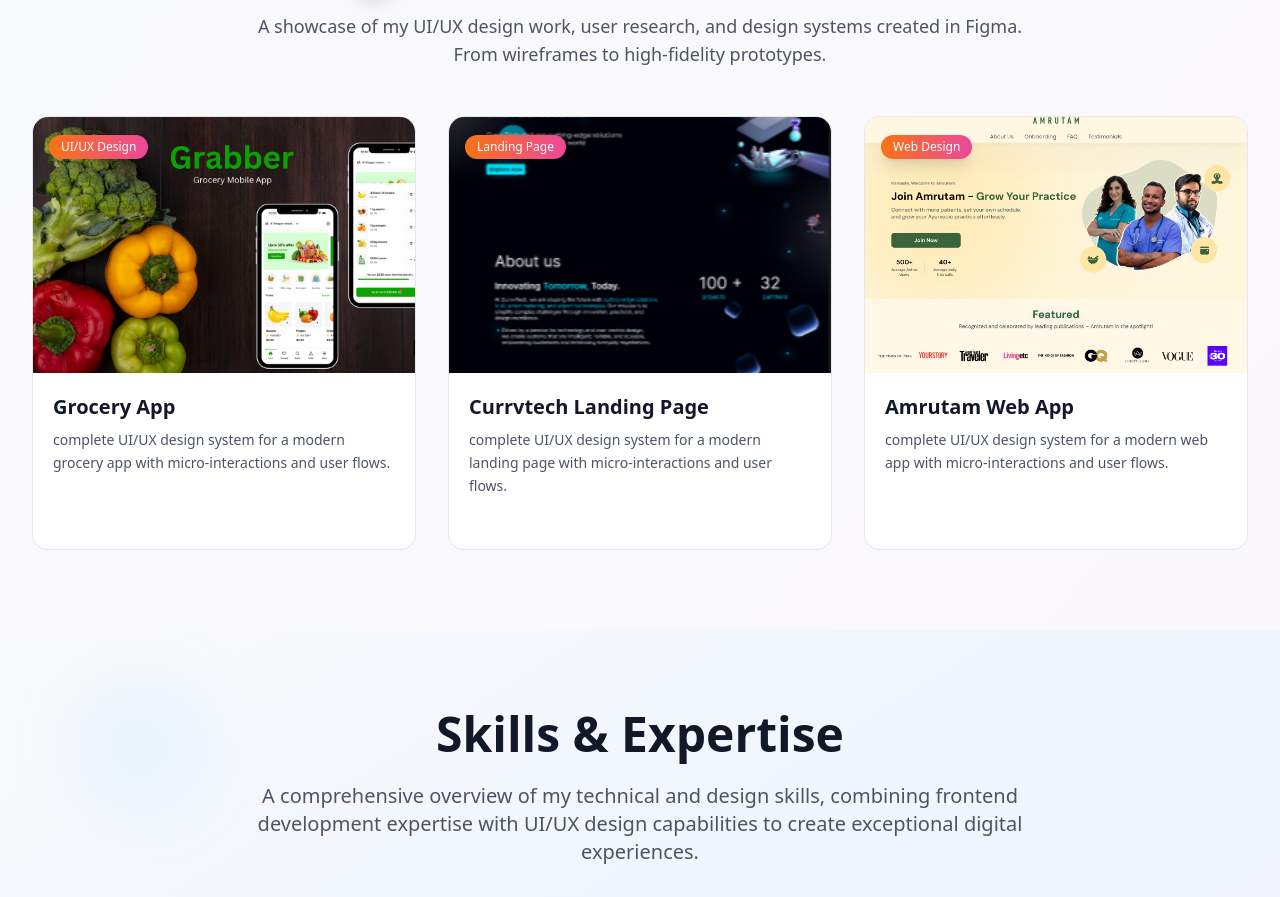
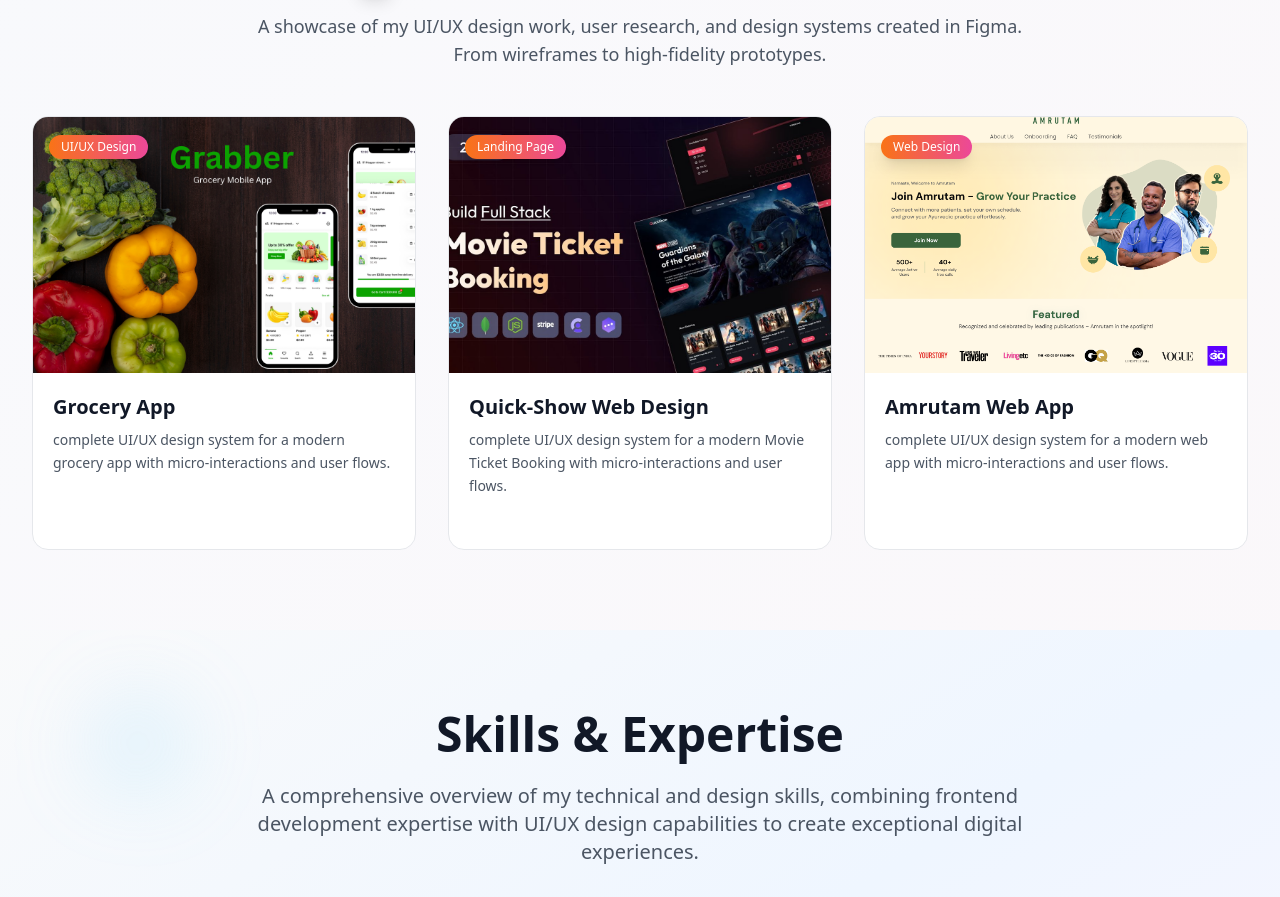
Before and after one commit to Princejangra146/princejangra, a Next.js app: page / in a window 1280 px wide. Shown: the part 2802-3699 px from the top of the page. Built offline with nearby package versions, Linux system fonts and the light colour scheme.

Commit message:
Update portfolio components and content

```diff
--- a/components/projects.tsx
+++ b/components/projects.tsx
@@ -52,10 +52,10 @@ const figmaProjects = [
     category: "UI/UX Design"
   },
   {
-    title: "Currvtech Landing Page",
-    description: " complete UI/UX design system for a modern landing page with micro-interactions and user flows.",
-    image: "/Frame 1.png",
-    figma: "https://www.figma.com/proto/uVBVU3Cl8yQFYVcx2jeLeD/curvvtech?node-id=3-5&starting-point-node-id=3%3A5",
+    title:"Quick-Show Web Design",
+    description: " complete UI/UX design system for a modern Movie Ticket Booking with micro-interactions and user flows.",
+    image: "/bookmyshow.jpg",
+    figma: "https://www.figma.com/proto/HcWA8qVtgHAnCHdAnbsfbN/Untitled?node-id=0-1&p=f&t=CiYP2cEkL1J6Wext-0&scaling=min-zoom&content-scaling=fixed&page-id=0%3A1&starting-point-node-id=0%3A89",
     category: "Landing Page"
   },
   {
```
